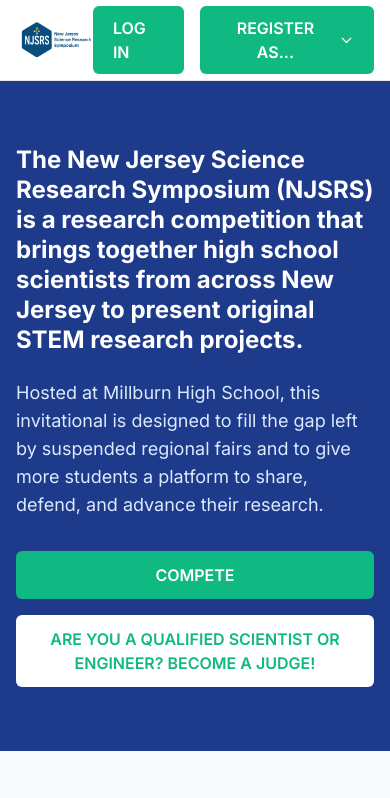
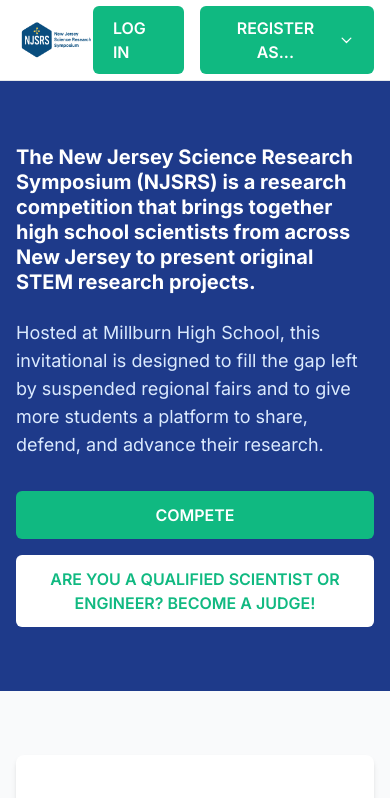
Before and after one commit to avidnerd/njsrs-site, a Next.js app: page / in a window 390 px wide. Shown: the top 798 px of the page. Built offline with nearby package versions, Linux system fonts and the light colour scheme; no server answers.

Commit message:
changefont

```diff
--- a/app/page.tsx
+++ b/app/page.tsx
@@ -12,7 +12,7 @@
         <div className="max-w-7xl mx-auto px-4 sm:px-6 lg:px-8">
           <div className="grid grid-cols-1 lg:grid-cols-2 gap-12 items-center">
             <div>
-              <h1 className="text-2xl md:text-3xl lg:text-4xl font-bold mb-6 leading-tight">
+              <h1 className="text-xl md:text-3xl lg:text-4xl font-bold mb-6 leading-tight">
                 The New Jersey Science Research Symposium (NJSRS) is a research competition that brings together high school scientists from across New Jersey to present original STEM research projects.
               </h1>
               <p className="text-lg md:text-xl mb-8 text-blue-100">
```
